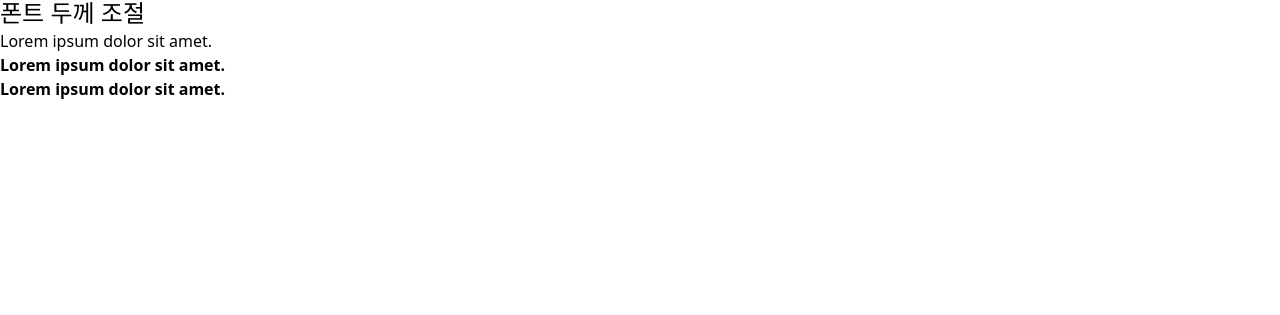
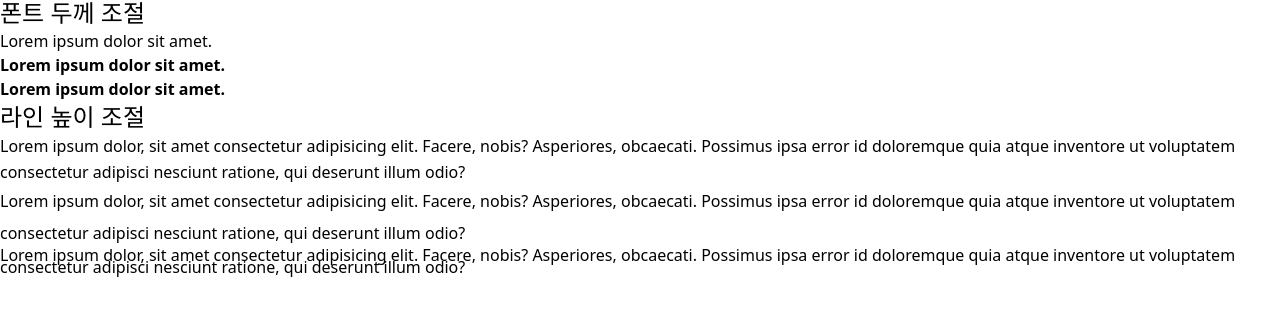
Before and after one commit to seedevk8s/1-3-tailwindcss, a plain HTML site: page 01_tailwind-basic/typography.html in a window 1280 px wide. Shown: the part 399-714 px from the top of the page. Drawn offline with nearby package versions, Linux system fonts and the light colour scheme.

Commit message:
라인 높이 조절

```diff
--- a/01_tailwind-basic/typography.html
+++ b/01_tailwind-basic/typography.html
@@ -18,6 +18,10 @@
   <p class="font-bold">Lorem ipsum dolor sit amet.</p>
   <p class="font-black">Lorem ipsum dolor sit amet.</p>
 
+  <h2 class="text-2xl">라인 높이 조절</h2>
+  <p class="leading-relaxed">Lorem ipsum dolor, sit amet consectetur adipisicing elit. Facere, nobis? Asperiores, obcaecati. Possimus ipsa error id doloremque quia atque inventore ut voluptatem consectetur adipisci nesciunt ratione, qui deserunt illum odio?</p>
+  <p class="leading-loose">Lorem ipsum dolor, sit amet consectetur adipisicing elit. Facere, nobis? Asperiores, obcaecati. Possimus ipsa error id doloremque quia atque inventore ut voluptatem consectetur adipisci nesciunt ratione, qui deserunt illum odio?</p>
+  <p class="leading-3">Lorem ipsum dolor, sit amet consectetur adipisicing elit. Facere, nobis? Asperiores, obcaecati. Possimus ipsa error id doloremque quia atque inventore ut voluptatem consectetur adipisci nesciunt ratione, qui deserunt illum odio?</p>
 
 </body>
 </html>
```
